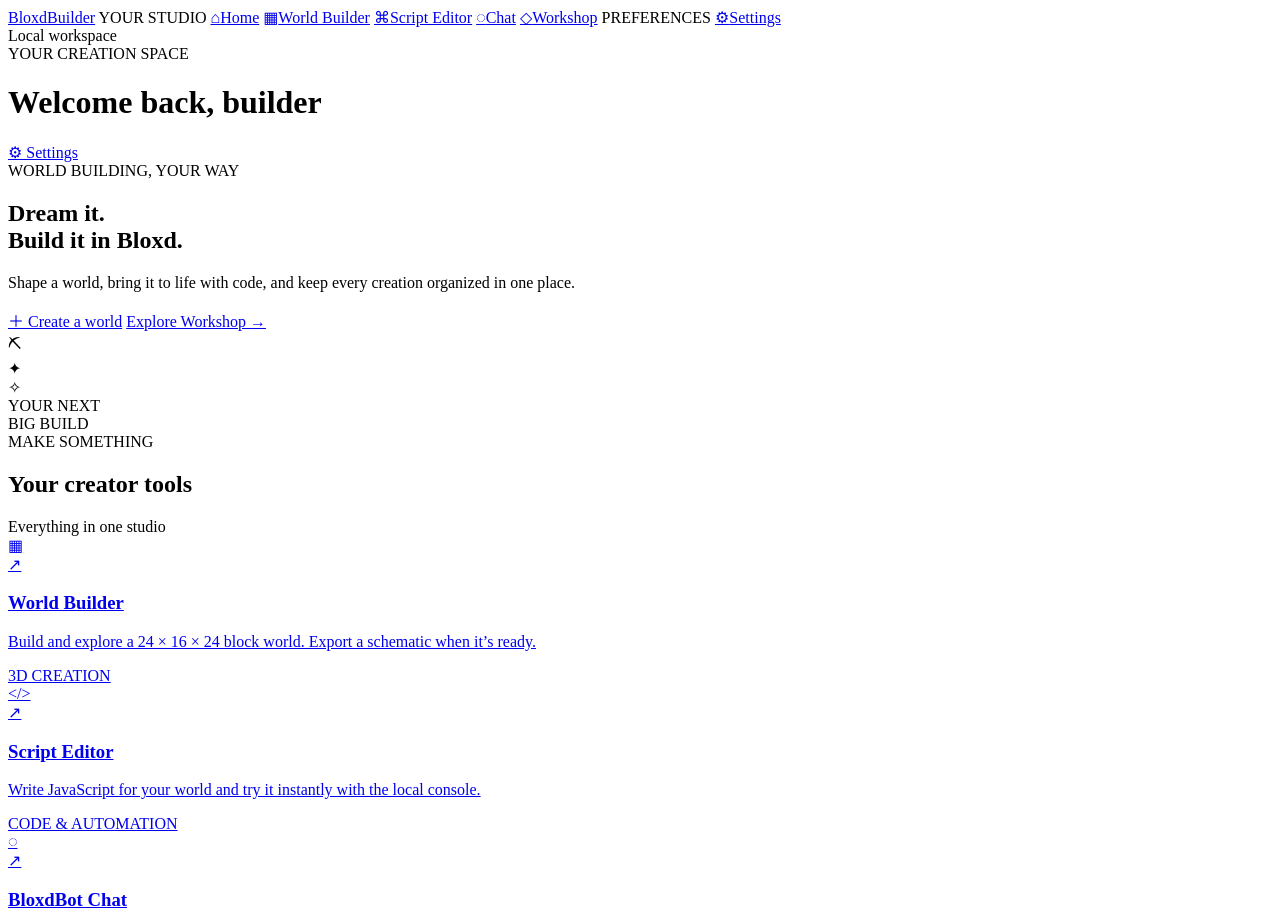
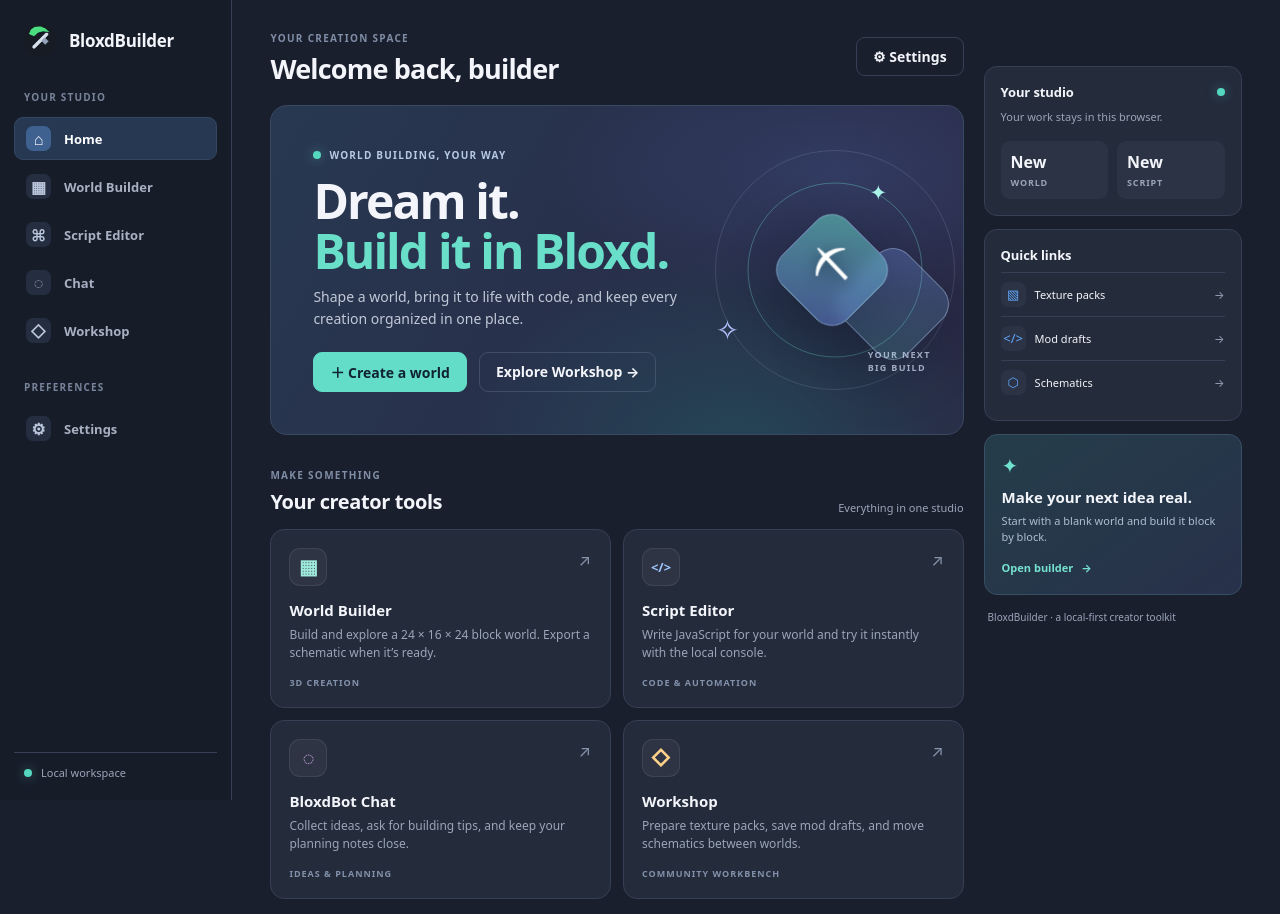
Before and after one commit to christynege4-creator/BloxdBuilder, a plain HTML site: page index.html in a window 1280 px wide. Shown: the top 914 px of the page. Drawn offline with Linux system fonts and the light colour scheme; the site is published under a folder, as on GitHub Pages, so addresses that start at the root find nothing; no server answers.

Commit message:
Update UI and documentation for world builder and chat features
Co-authored-by: base44-builder[bot] <245833847+base44-builder[bot]@users.noreply.github.com>

```diff
--- a/chat.html
+++ b/chat.html
@@ -4,19 +4,19 @@
   <meta charset="UTF-8">
   <meta name="viewport" content="width=device-width, initial-scale=1.0">
   <title>Chat — BloxdBuilder</title>
-  <link rel="stylesheet" href="/style.css">
-  <link rel="icon" type="image/png" href="/BloxdBuilderLogo.png">
-  <script src="/theme.js"></script>
+  <link rel="stylesheet" href="style.css">
+  <link rel="icon" type="image/png" href="BloxdBuilderLogo.png">
+  <script src="theme.js"></script>
 </head>
 <body>
   <nav class="nav">
-    <a class="brand" href="/index.html"><img src="/BloxdBuilderLogo.png" alt=""><span>BloxdBuilder</span></a>
-    <a class="link" href="/index.html"><span class="nav-icon">⌂</span>Home</a>
-    <a class="link" href="/world-builder.html"><span class="nav-icon">▦</span>World Builder</a>
-    <a class="link" href="/script-editor.html"><span class="nav-icon">⌘</span>Script Editor</a>
-    <a class="link active" href="/chat.html" aria-current="page"><span class="nav-icon">◌</span>Chat</a>
-    <a class="link" href="/workshop.html"><span class="nav-icon">◇</span>Workshop</a>
-    <a class="link" href="/index.html#settings"><span class="nav-icon">⚙</span>Settings</a>
+    <a class="brand" href="index.html"><img src="BloxdBuilderLogo.png" alt=""><span>BloxdBuilder</span></a>
+    <a class="link" href="index.html"><span class="nav-icon">⌂</span>Home</a>
+    <a class="link" href="world-builder.html"><span class="nav-icon">▦</span>World Builder</a>
+    <a class="link" href="script-editor.html"><span class="nav-icon">⌘</span>Script Editor</a>
+    <a class="link active" href="chat.html" aria-current="page"><span class="nav-icon">◌</span>Chat</a>
+    <a class="link" href="workshop.html"><span class="nav-icon">◇</span>Workshop</a>
+    <a class="link" href="index.html#settings"><span class="nav-icon">⚙</span>Settings</a>
   </nav>
 
   <main class="container chat-container">
--- a/index.html
+++ b/index.html
@@ -4,21 +4,21 @@
   <meta charset="UTF-8">
   <meta name="viewport" content="width=device-width, initial-scale=1.0">
   <title>BloxdBuilder — Build your bloxd world</title>
-  <link rel="stylesheet" href="/style.css">
-  <link rel="icon" type="image/png" href="/BloxdBuilderLogo.png">
-  <script src="/theme.js"></script>
+  <link rel="stylesheet" href="style.css">
+  <link rel="icon" type="image/png" href="BloxdBuilderLogo.png">
+  <script src="theme.js"></script>
 </head>
 <body class="community-page">
   <nav class="nav" aria-label="Main navigation">
-    <a class="brand" href="/index.html"><img src="/BloxdBuilderLogo.png" alt=""><span>BloxdBuilder</span></a>
+    <a class="brand" href="index.html"><img src="BloxdBuilderLogo.png" alt=""><span>BloxdBuilder</span></a>
     <span class="nav-caption">YOUR STUDIO</span>
-    <a class="link active" href="/index.html" aria-current="page"><span class="nav-icon">⌂</span>Home</a>
-    <a class="link" href="/world-builder.html"><span class="nav-icon">▦</span>World Builder</a>
-    <a class="link" href="/script-editor.html"><span class="nav-icon">⌘</span>Script Editor</a>
-    <a class="link" href="/chat.html"><span class="nav-icon">◌</span>Chat</a>
-    <a class="link" href="/workshop.html"><span class="nav-icon">◇</span>Workshop</a>
+    <a class="link active" href="index.html" aria-current="page"><span class="nav-icon">⌂</span>Home</a>
+    <a class="link" href="world-builder.html"><span class="nav-icon">▦</span>World Builder</a>
+    <a class="link" href="script-editor.html"><span class="nav-icon">⌘</span>Script Editor</a>
+    <a class="link" href="chat.html"><span class="nav-icon">◌</span>Chat</a>
+    <a class="link" href="workshop.html"><span class="nav-icon">◇</span>Workshop</a>
     <span class="nav-caption nav-caption-secondary">PREFERENCES</span>
-    <a class="link" href="/index.html#settings"><span class="nav-icon">⚙</span>Settings</a>
+    <a class="link" href="index.html#settings"><span class="nav-icon">⚙</span>Settings</a>
     <div class="nav-spacer"></div>
     <div class="nav-local-note"><span></span>Local workspace</div>
   </nav>
@@ -39,8 +39,8 @@
           <h2>Dream it.<br><span class="accent">Build it in Bloxd.</span></h2>
           <p class="lead">Shape a world, bring it to life with code, and keep every creation organized in one place.</p>
           <div class="hero-actions">
-            <a class="btn btn-primary" href="/world-builder.html"><span>＋</span> Create a world</a>
-            <a class="btn btn-ghost" href="/workshop.html">Explore Workshop <span>→</span></a>
+            <a class="btn btn-primary" href="world-builder.html"><span>＋</span> Create a world</a>
+            <a class="btn btn-ghost" href="workshop.html">Explore Workshop <span>→</span></a>
           </div>
         </div>
         <div class="hero-art" aria-hidden="true">
@@ -60,28 +60,28 @@
           <span class="section-note">Everything in one studio</span>
         </div>
         <div class="cards">
-          <a class="card tool-card tool-world" href="/world-builder.html">
+          <a class="card tool-card tool-world" href="world-builder.html">
             <div class="card-icon">▦</div>
             <span class="tool-arrow">↗</span>
             <h3>World Builder</h3>
             <p>Build and explore a 24 × 16 × 24 block world. Export a schematic when it’s ready.</p>
             <span class="tool-meta">3D CREATION</span>
           </a>
-          <a class="card tool-card tool-code" href="/script-editor.html">
+          <a class="card tool-card tool-code" href="script-editor.html">
             <div class="card-icon">&lt;/&gt;</div>
             <span class="tool-arrow">↗</span>
             <h3>Script Editor</h3>
             <p>Write JavaScript for your world and try it instantly with the local console.</p>
             <span class="tool-meta">CODE &amp; AUTOMATION</span>
           </a>
-          <a class="card tool-card tool-chat" href="/chat.html">
+          <a class="card tool-card tool-chat" href="chat.html">
             <div class="card-icon">◌</div>
             <span class="tool-arrow">↗</span>
             <h3>BloxdBot Chat</h3>
             <p>Collect ideas, ask for building tips, and keep your planning notes close.</p>
             <span class="tool-meta">IDEAS &amp; PLANNING</span>
           </a>
-          <a class="card tool-card tool-workshop" href="/workshop.html">
+          <a class="card tool-card tool-workshop" href="workshop.html">
             <div class="card-icon">◇</div>
             <span class="tool-arrow">↗</span>
             <h3>Workshop</h3>
@@ -126,7 +126,7 @@
           <summary>Lua settings preset</summary>
           <p class="muted small">Reference preset for Lua-based Bloxd scripts. The browser editor does not execute Lua.</p>
           <pre id="settings-source">Loading settings.lua…</pre>
-          <a class="btn btn-ghost" href="/settings.lua" download="settings.lua">Download settings.lua</a>
+          <a class="btn btn-ghost" href="settings.lua" download="settings.lua">Download settings.lua</a>
         </details>
       </section>
     </main>
@@ -143,16 +143,16 @@
 
       <section class="rail-panel">
         <div class="rail-panel-heading"><h2>Quick links</h2></div>
-        <a class="rail-link" href="/workshop#tpacks"><span class="rail-link-icon">▧</span><span>Texture packs</span><span>→</span></a>
-        <a class="rail-link" href="/workshop#mods"><span class="rail-link-icon">&lt;/&gt;</span><span>Mod drafts</span><span>→</span></a>
-        <a class="rail-link" href="/workshop#schematics"><span class="rail-link-icon">⬡</span><span>Schematics</span><span>→</span></a>
+        <a class="rail-link" href="workshop.html#tpacks"><span class="rail-link-icon">▧</span><span>Texture packs</span><span>→</span></a>
+        <a class="rail-link" href="workshop.html#mods"><span class="rail-link-icon">&lt;/&gt;</span><span>Mod drafts</span><span>→</span></a>
+        <a class="rail-link" href="workshop.html#schematics"><span class="rail-link-icon">⬡</span><span>Schematics</span><span>→</span></a>
       </section>
 
       <section class="rail-promo">
         <span class="promo-icon">✦</span>
         <h2>Make your next idea real.</h2>
         <p>Start with a blank world and build it block by block.</p>
-        <a href="/world-builder">Open builder <span>→</span></a>
+        <a href="world-builder.html">Open builder <span>→</span></a>
       </section>
 
       <p class="rail-footnote">BloxdBuilder · a local-first creator toolkit</p>
@@ -231,7 +231,7 @@
     document.getElementById("saved-world-status").textContent = localStorage.getItem("bloxd.world3d") ? "Ready" : "New";
     document.getElementById("saved-script-status").textContent = localStorage.getItem("bloxd.script") ? "Saved" : "New";
 
-    fetch("/settings.lua")
+    fetch("settings.lua")
       .then(response => {
         if (!response.ok) throw new Error(`Could not load settings.lua (${response.status})`);
         return response.text();
```
Also changed, not shown: script-editor.html (+11 -11 lines), workshop.html (+10 -10 lines), world-builder.html (+11 -11 lines), 2 other files.
